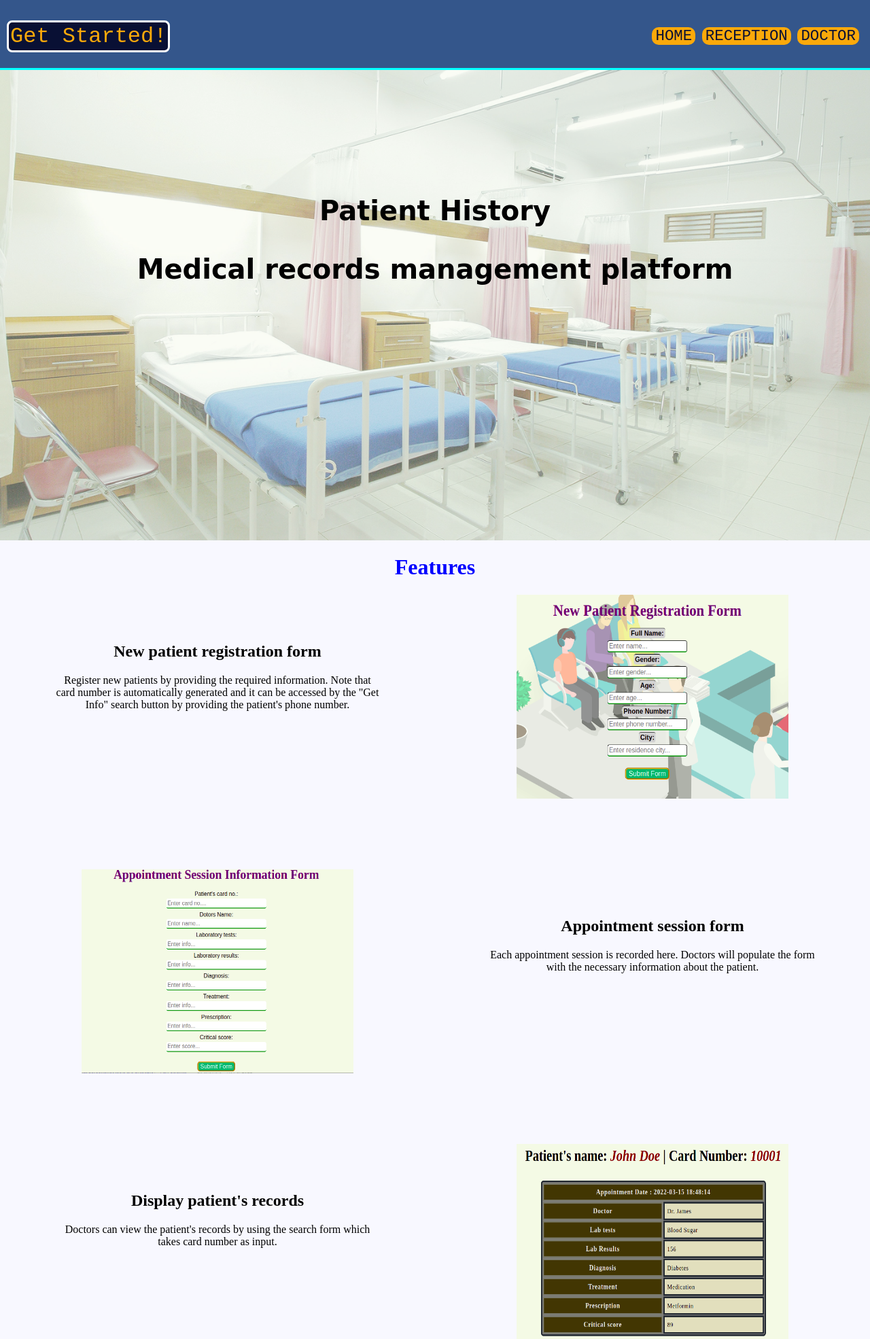
After one commit to Yohannes251/PatientHistory, a Python web app: template templates/landingpage.html in a window 1280 px wide. The commit adds this page. Shown: the top 1970 px of the page at 68% size. Run offline with Jinja, Linux system fonts and the light colour scheme; the template is opened without the code that fills it, so the values that code supplies are empty; some libraries are stand-ins or nearby versions.

Commit message:
Updated existing pages and added a landing page

```diff
--- /dev/null
+++ b/static/styles/landingheader.css
@@ -0,0 +1,116 @@
+html, body {
+	min-width: 30;
+	width: auto;
+	width: 100%;
+	height: auto;
+}
+body {
+	margin: 0 0 0 0;
+	background-color: #f6f7e6;
+}
+
+header {
+	position: fixed;
+	height: 100px;
+	background-color: #34568B;
+	width: 100%;
+	border-bottom: 3px solid cyan;
+}
+.header header img {
+	position: absolute;
+	right: 0;
+	border-radius: 50%;
+	max-width: 25%;
+	width: 100px;
+	height: 100px;
+	background-color: #ccabc0;
+}
+.header header .getstarted{
+	position: absolute;
+	display: block;
+	background-color: #091034;
+	color: #FBA90A;
+	border: 3px solid white;
+	border-radius: 8px;
+	left: 10px;
+	font-family: "Copperplate Gothic Light", "Courier New", monospace;
+	text-decoration: none;
+	font-size: 2em;
+	padding: 2px;
+	margin: 30px 0 0 0;
+	z-index: 1;
+}
+
+.header {
+	background-color: #92A8D1;
+	height: 100px;
+	position: relative;
+}
+
+.header header .nvg {
+	position: absolute;
+	width: 100%;
+	text-align: right;
+	margin: auto;
+	top: 40%;
+	right:1em;
+	display: inline-block;
+	font-family: "Copperplate Gothic Light", "Courier New", monospace;
+	color: white;
+}
+header .nvg a {
+	padding-left: 5px;
+	padding-right: 5px;
+	font-size: 1.4em;
+	background-color: #FBA90A;
+	text-align: center;
+	border-radius: 10px;
+	color: #091034;
+	text-decoration: none;
+}
+
+.registration {
+	display: inline-block;
+	width: 100%;
+}
+@media only screen and (max-width: 768px) {
+	.header header .nvg {
+		top: 70px;
+	}
+        header .nvg a {
+                font-size: 1.1em !important;
+        }
+	.header header h1 {
+		font-size: 6vw !important;
+	}
+	/*.header header img {
+		width: 65px;
+		height: 65px;
+	}*/
+
+}
+
+@media only screen and (max-width: 480px) {
+	header {
+		height: 70px;
+	}
+        .header header .nvg {
+		margin-left: auto;
+		margin-right: auto;
+                top: 77px;
+        }
+        header .nvg a {
+                font-size: 1em !important;
+        }
+	.header header h1 {
+		margin-top: 22px;
+		text-align: left;
+		padding-left: 10px !important;
+		font-size: 7vw !important;
+	}
+	.header header img {
+		width: 70px;
+		height: 70px;
+	}
+
+}
--- /dev/null
+++ b/static/styles/landingsection.css
@@ -0,0 +1,154 @@
+body {
+	display: flex;
+	flex-direction: column;
+}
+.background {
+        position: absolute;
+        width: 100vw;
+        height: 100vh;
+        background-image: url("../images/home.jpg");
+	background-repeat: no-repeat;
+	background-size: cover;
+	background-size: 100% 100%;
+        opacity: 0.6;
+        z-index: -1;
+}
+
+.welcomeMessage {
+	display: block;
+	width: 100%;
+	text-align: center;
+	margin-top: 10em;
+}
+.welcomeMessage h1 {
+	font-family: Comic Sans MS, Comic Sans, cursive;
+	font-size: 2.5em;
+	margin-bottom: 1em;
+}
+
+.feature {
+	margin-top: 300px;
+	background-color: #f8f8ff;
+}
+
+.feature .title {
+	text-align: center;
+	color: blue;
+}
+
+.registration, .records {
+        display: inline-block;
+        width: 100%;
+	height: 400px;
+}
+
+.descreption1 {
+	float: left;
+	text-align: center;
+	width: 50%;
+	height: 400px;
+}
+
+.inside {
+	margin-top: 70px;;
+	margin-left: auto;
+	margin-right: auto;
+	width: 75%;
+}
+
+.visual1 {
+	float: left;
+	text-align: center;
+	width: 50%;
+	height: 400px;
+}
+
+.visual1 img {
+	width: 400px;
+	height: 300px;
+}
+
+.about {
+	width: 100%;
+}
+
+.about .inspiration {
+	width: 75%;
+	color: #800080;
+	text-align: center;
+	margin-left: auto;
+	margin-right: auto;
+	font-size: 1.3em;
+	padding: 8px;
+	border: 4px solid black;
+	border-radius: 10px;
+	margin-bottom: 100px;
+}
+
+.about .team {
+	width: 100%;
+	padding: 5px 0 0.5px 0;
+	background-color: #f0ffff;
+}
+
+.about .team p {
+	font-size: 1.5em;
+	text-align: center;
+}
+.about .team .members {
+	display: flex;
+	flex-direction: row;
+	gap: 5vw;
+	justify-content: center;
+	margin-bottom: 100px;
+}
+
+.about .team .members .member {
+	width: 300px;
+	text-align: center;
+}
+
+.about .team .members .links {
+	display: flex;
+	flex-direction: row;
+	justify-content: center;
+	gap: 10px;
+}
+
+.repo {
+	text-align: center;
+	color: red;
+	padding: 20px;
+}
+.repo a {
+	font-size: 1.5em;
+	color: red;
+}
+
+
+@media only screen and (max-width: 780px) {
+        .welcomeMessage h1 {
+                font-size: 2em !important;
+        }
+	.roles {
+		font-size: 1.5em !important;
+	}
+	.roles a {
+		margin-left: 2em;
+		margin-right: 2em;
+	}
+}
+@media only screen and (max-width: 480px) {
+	.background {
+		background-size: auto !important;
+	}
+	.roles {
+		font-size: 1.5em !important;
+	}
+	.roles a {
+		padding: 0;
+		margin-left: 1em !important;
+		margin-right: 1em !important;
+		border-radius: 8px;
+	}
+}
--- a/static/styles/recordsection.css
+++ b/static/styles/recordsection.css
@@ -38,6 +38,7 @@
 	text-align: center;
 }
 
+
 .table .basicinfo tr th {
 	color: #E9E9E9;
 	font-weight: bold;
--- /dev/null
+++ b/templates/landingpage.html
@@ -0,0 +1,92 @@
+<!DOCTYPE html>
+<html lang="en">
+	<head>
+		<meta name="viewport" content="width=device-width, initial-scale=1.0">
+		<title>Patient History</title>
+		<link rel="stylesheet" href="../static/styles/landingheader.css">
+ 		<link rel="stylesheet" href="../static/styles/landingsection.css">
+		<script src="https://kit.fontawesome.com/7c02cd9506.js" crossorigin="anonymous"></script>
+	</head>
+	<body>
+		<div class="background"></div>
+		<div class="header">
+			<header>
+				<a href="/home" class="getstarted">Get Started!</a>
+				<div class="nvg">
+                        		<a href="/home">HOME</a>
+					<a href ="/reception">RECEPTION</a>
+					<a href="/doctor">DOCTOR</a>
+				</div>
+			</header>
+		</div>
+		<div class="welcomeMessage">
+			<h1>Patient History</h1>
+			<h1>Medical records management platform</h1>
+		</div>
+		<br>
+		<br>
+		<div class="feature">
+			<h1 class="title">Features</h3>
+			<div class="registration">
+				<div class="descreption1">
+					<div class="inside">
+						<h2>New patient registration form</h2>
+						<p>Register new patients by providing the required information. Note that card number is automatically generated and it can be accessed by the "Get Info" search button by providing the patient's phone number.</p>
+					</div>
+				</div>
+				<div class="visual1">
+					<img src="../static/images/registration.png">
+				</div>
+			</div>
+			<div class="records">
+				<div class="visual1">
+                                        <img src="../static/images/session.png">
+                                </div>
+                                <div class="descreption1">
+                                        <div class="inside">
+						<h2>Appointment session form</h2>
+                                                <p>Each appointment session is recorded here. Doctors will populate the form with the necessary information about the patient.</p>
+                                        </div>
+                                </div>
+                        </div>
+			<div class="displayrecords">
+                                <div class="descreption1">
+                                        <div class="inside">
+						<h2>Display patient's records</h2>
+                                                <p>Doctors can view the patient's records by using the search form which takes card number as input.</p>
+                                        </div>
+                                </div>
+                                <div class="visual1">
+                                        <img src="../static/images/records.png">
+                                </div>
+                        </div>
+		</div>
+		<div class="about">
+			<p class="inspiration">This is a portfolio project which is part of our software engineering training at <a href="https://www.alxafrica.com">ALX Africa</a>. This project was inspired by incidents that occured in a year long war which took place in the northern part of Ethiopia. This war was very destructive to the extent of vandalizing hospitals and clinincs. Media were reporting that many years worth of medical records were turned into ashes leaving patients with no medical hostory at all. This sad reality inspired us to start this project and hopefully contribute to the digitization of the health sector.</p>
+			<div class="team">
+				<p>Our team</p>
+				<div class="members">
+					<div class="member">
+						<h3>Yohannes Zewdu Wodajo</h3>
+						<div class="links">
+							<a href="https://www.linkedin.com/in/yohannes251" target="_blank"><i class="fa-brands fa-linkedin fa-2xl"></i></a>
+							<a href="https://github.com/Yohannes251" target="_blank"><i class="fa-brands fa-github fa-2xl"></i></a>
+							<a href="https://twitter.com/YohannesZewdu5" target="_blank"><i class="fa-brands fa-twitter fa-2xl"></i></a>
+						</div>
+					</div>
+					<div class="member">
+						<h3>Samson Tedla Worku</h3>
+						<div class="links">
+							<a href="https://www.linkedin.com/in/samson-tedla-worku" target="_blank"><i class="fa-brands fa-linkedin fa-2xl"></i></a>
+                                                        <a href="https://github.com/Samsontedla" target="_blank"><i class="fa-brands fa-github fa-2xl"></i></a>
+                                                        <a href="https://twitter.com/samitedla" target="_blank"><i class="fa-brands fa-twitter fa-2xl"></i></a>
+						</div>
+					</div>
+				</div>
+			</div>
+		</div>
+		<div class="repo">
+			<a href="https://github.com/Yohannes251/PatientHistory" target="_blank">Access Project Repository</a>
+		</div>
+	</body>
+</html>
--- a/templates/records.html
+++ b/templates/records.html
@@ -51,7 +51,7 @@
 					<td>{{ da.prescription }}</td>
 				</tr>
 				<tr>
-					<th>Critical</th>
+					<th>Critical score</th>
 					<td>{{ da.critical }}</td>
 				</tr>
 			</table>
```
Also changed, not shown: static/images/receptionpic.png (added), static/images/records.png (added), static/images/registration.png (added), static/images/session.png (added).
